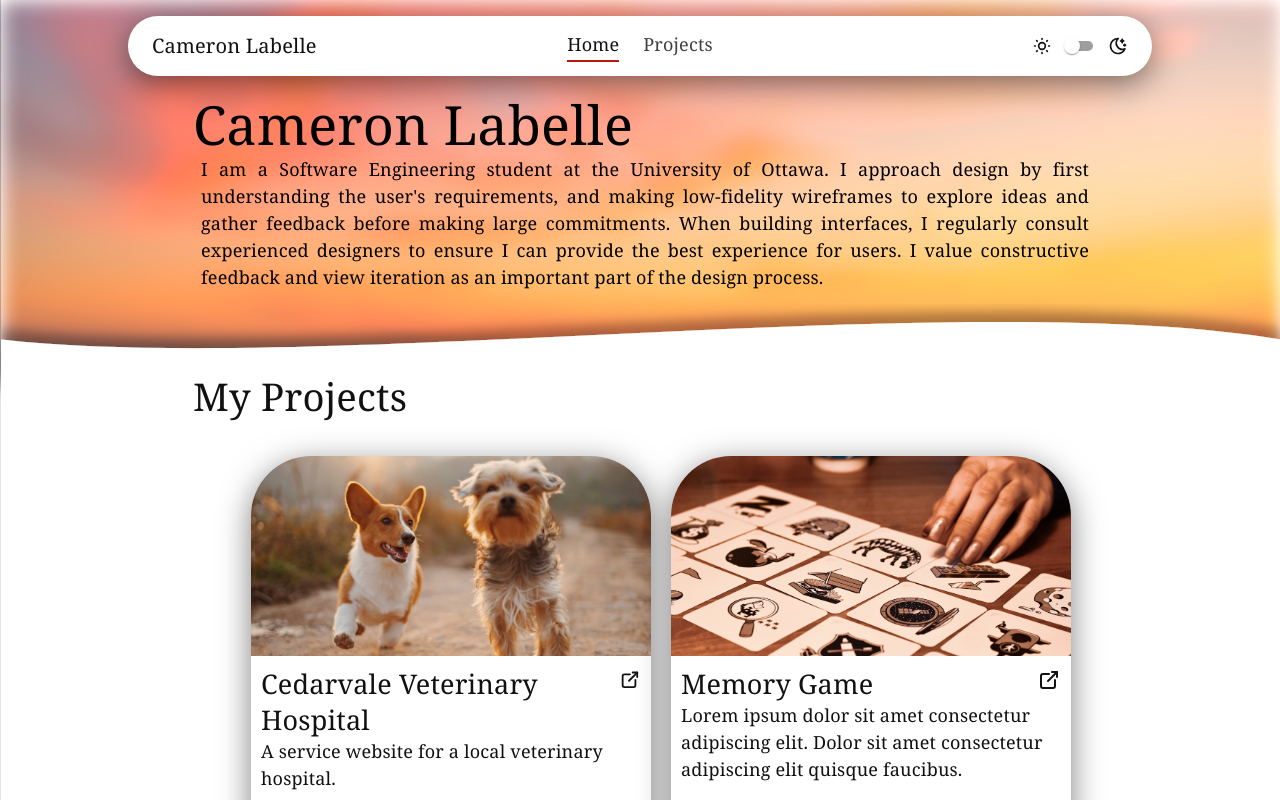
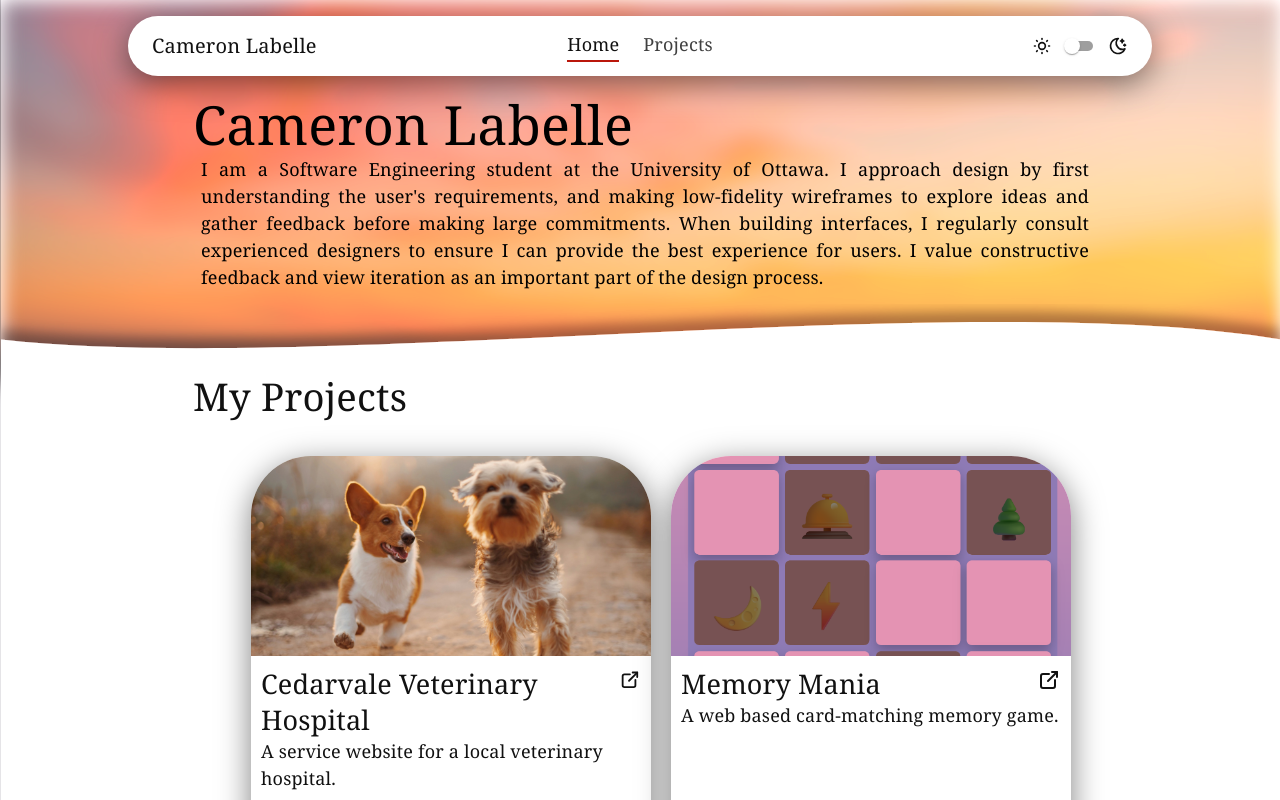
Before and after one commit to supercam19/SEG3125-Portfolio, a React (Vite) app: page /home in a window 1280 px wide. Shown: the top 800 px of the page. Built offline with nearby package versions, Linux system fonts and the light colour scheme.

Commit message:
Add Memory Mania link

```diff
--- a/src/pages/Home.tsx
+++ b/src/pages/Home.tsx
@@ -13,8 +13,10 @@ export function Home() {
             link: "https://cedarvale-vet.netlify.app/"
         },
         {
-            title: "Memory Game",
-            thumbnail: "/memory_game.jpg"
+            title: "Memory Mania",
+            thumbnail: "/memory_game.jpg",
+            description: "A web based card-matching memory game.",
+            link: "https://memory-mania-game.netlify.app/"
         },
         {
             title: "E-commerce Site",
```
Also changed, not shown: public/memory_game.jpg.
